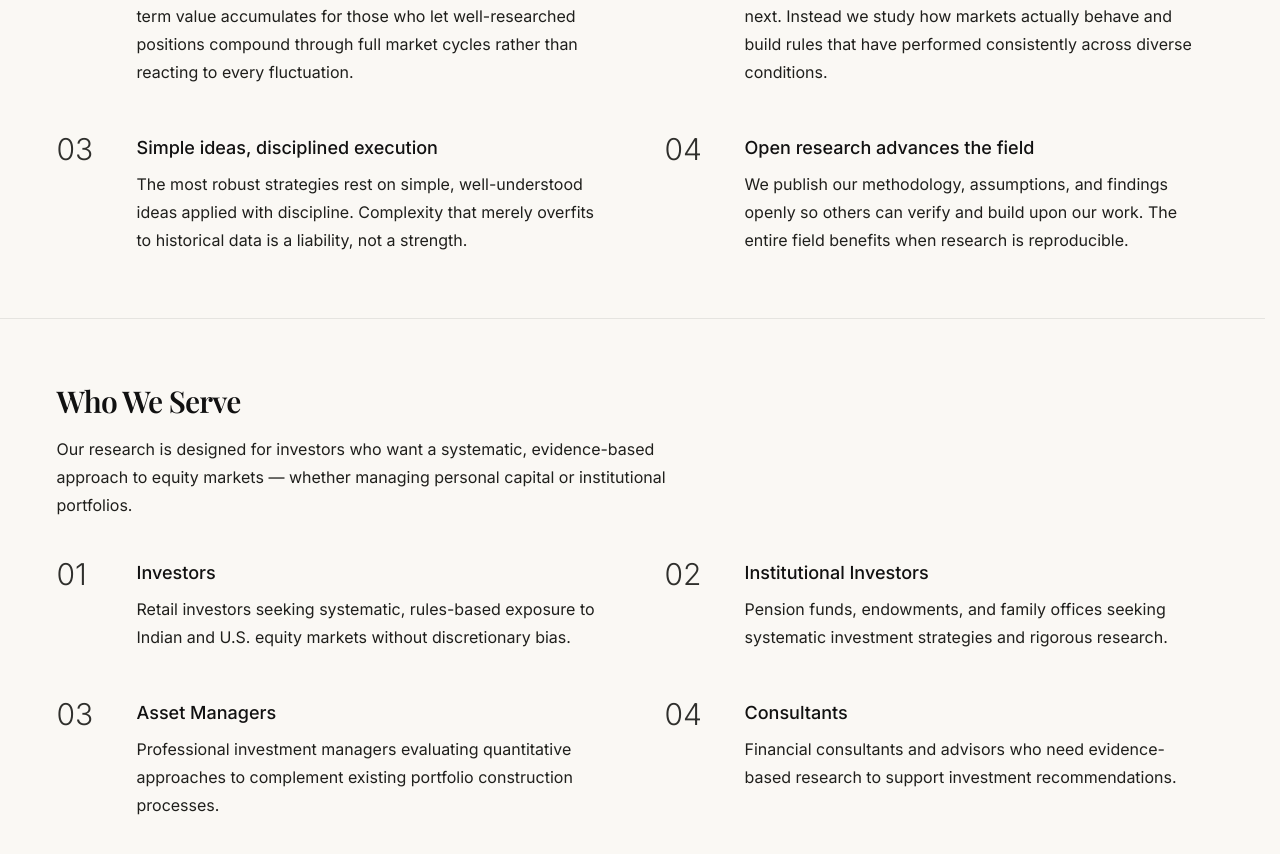
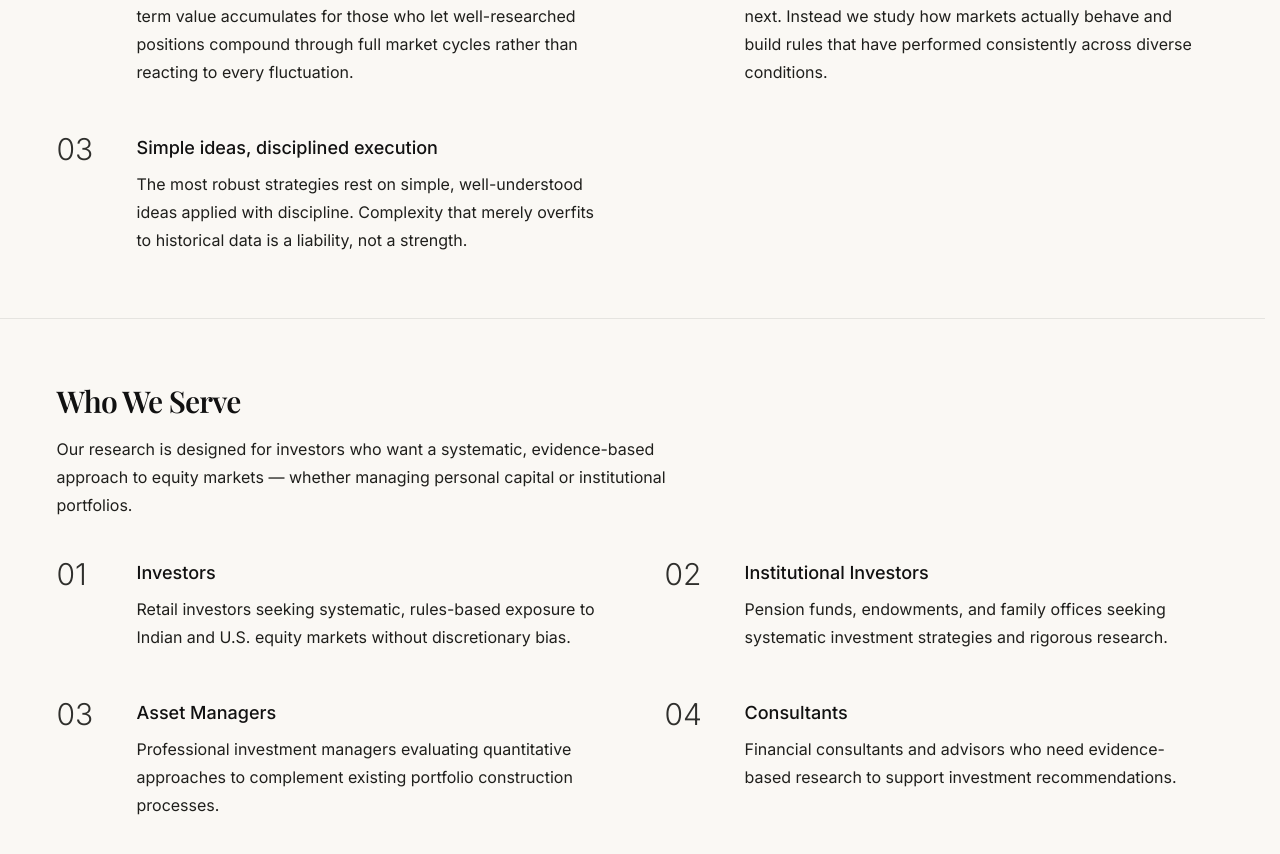
Before and after one commit to erniersnail/stratova, a Next.js app: page /about in a window 1280 px wide. Shown: the part 904-1758 px from the top of the page. Built offline with nearby package versions, Linux system fonts and the light colour scheme; no server answers; a web font is replaced by a local one.

Commit message:
about: remove 'Open research advances the field' from What We Believe

```diff
--- a/components/about/InvestmentPhilosophy.tsx
+++ b/components/about/InvestmentPhilosophy.tsx
@@ -16,11 +16,6 @@ const BELIEFS = [
     number: "03",
     title: "Simple ideas, disciplined execution",
     desc: "The most robust strategies rest on simple, well-understood ideas applied with discipline. Complexity that merely overfits to historical data is a liability, not a strength.",
-  },
-  {
-    number: "04",
-    title: "Open research advances the field",
-    desc: "We publish our methodology, assumptions, and findings openly so others can verify and build upon our work. The entire field benefits when research is reproducible.",
   },
 ];
 
```
